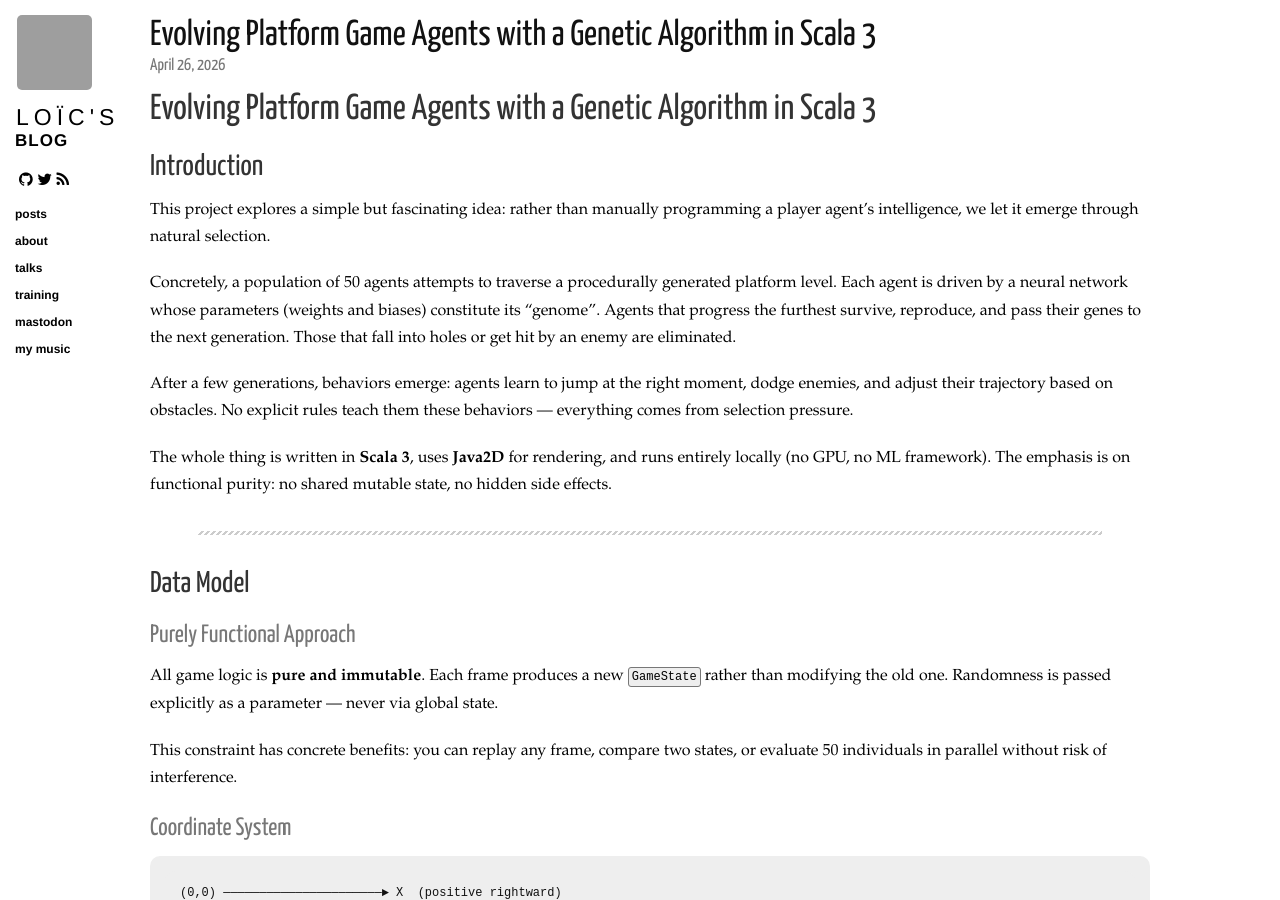
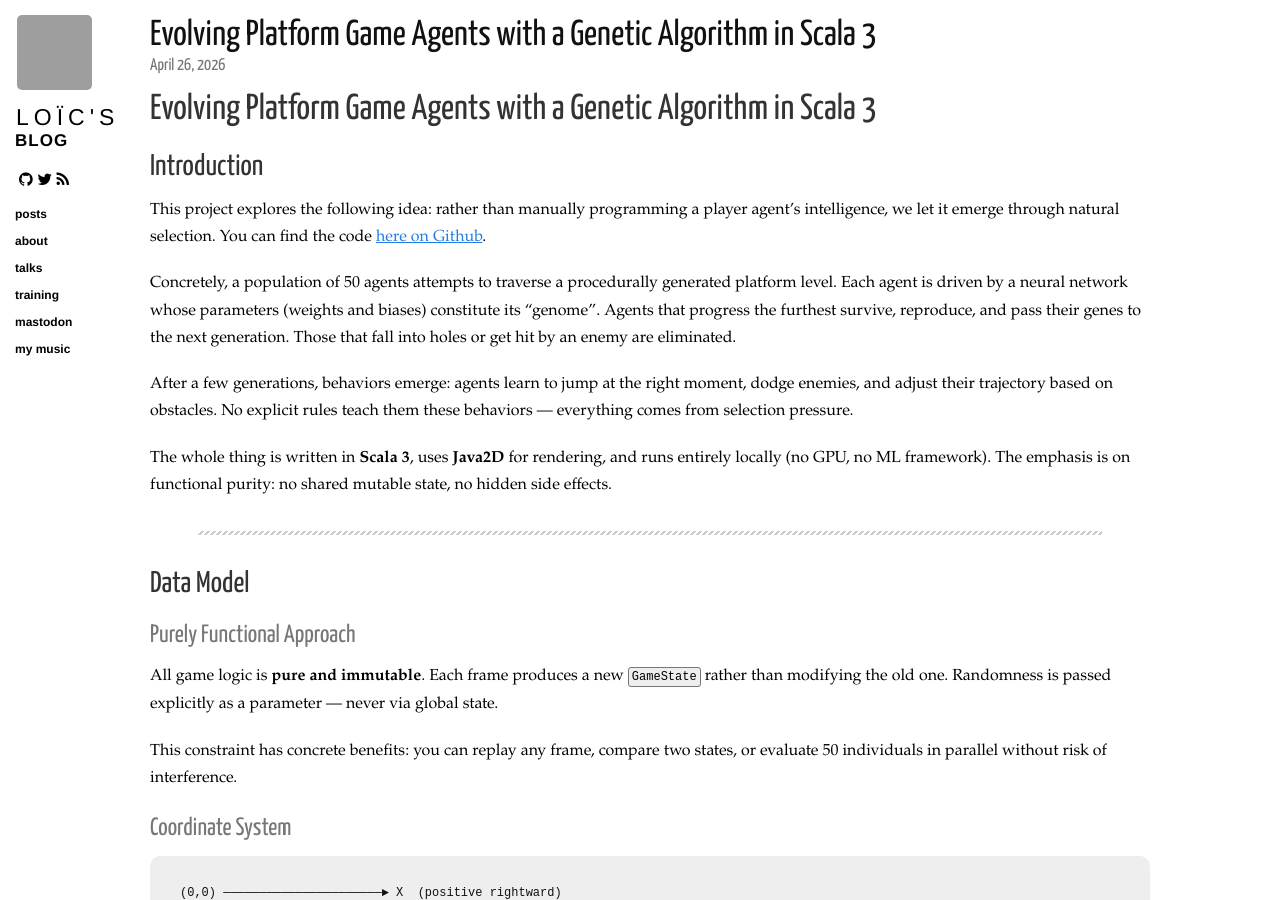
Before and after one commit to loicdescotte/loicdescotte.github.io, a Jekyll site: the page built from _posts/2026-04-26-genetic-algorithm-scala3.md, in a window 1280 px wide and 900 px high. Built offline with Jekyll 4.4.1, drawn with Linux system fonts in a browser that asks for light colours; nearby versions of some CDN libraries; comment, search, counter and statistics services are not loaded; grey boxes are pictures that could not be loaded.

Commit message:
Refine introduction and include GitHub link
Clarified project description and added code link.

```diff
--- a/_posts/2026-04-26-genetic-algorithm-scala3.md
+++ b/_posts/2026-04-26-genetic-algorithm-scala3.md
@@ -14,7 +14,8 @@ tags:
 
 ## Introduction
 
-This project explores a simple but fascinating idea: rather than manually programming a player agent's intelligence, we let it emerge through natural selection.
+This project explores the following idea: rather than manually programming a player agent's intelligence, we let it emerge through natural selection.
+You can find the code [here on Github](https://github.com/loicdescotte/genetic-platformer).
 
 Concretely, a population of 50 agents attempts to traverse a procedurally generated platform level. Each agent is driven by a neural network whose parameters (weights and biases) constitute its "genome". Agents that progress the furthest survive, reproduce, and pass their genes to the next generation. Those that fall into holes or get hit by an enemy are eliminated.
 
```
